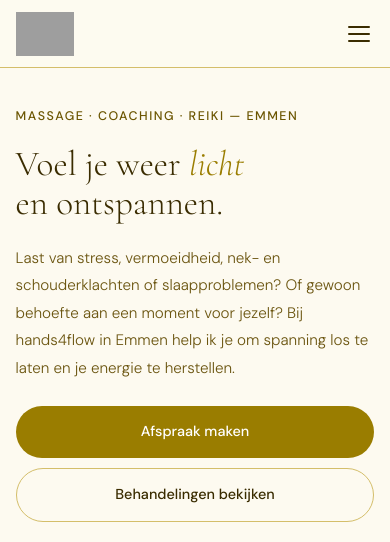
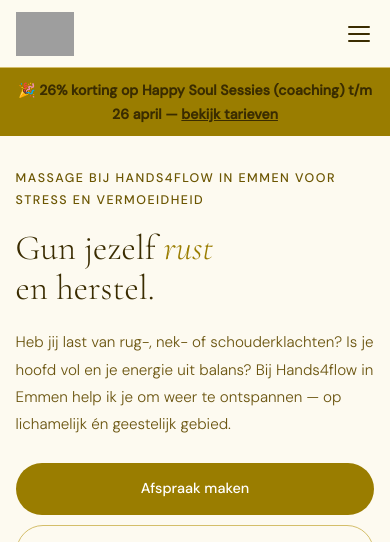
Before and after one commit to hands4flownl/hands4flownl-verbeterd, a Jekyll site: the page built from index.md, in a window 390 px wide and 1400 px high, cut to the strip 0-542 px from the top of the window. Built offline with Jekyll 4.4.1, drawn with Linux system fonts in a browser that asks for light colours; some of the changed text lies outside the part shown; grey boxes are pictures that could not be loaded.

Commit message:
Add files via upload

```diff
--- a/_config.yml
+++ b/_config.yml
@@ -1,14 +1,18 @@
 title:       "hands4flow"
 description: "Massage, Coaching & Reiki in Emmen"
-url:         "https://hands4flownl.github.io"
-baseurl:     "/hands4flownl-verbeterd"
+
+url:     "https://www.hands4flow.site"
+baseurl: ""
+
 author:
   name: "Elsemarie van der Ploeg"
+
 permalink: /:path/
 markdown:  kramdown
+
 exclude:
   - Gemfile
   - Gemfile.lock
   - node_modules
   - README.md
-  - main/
+  - main/        # oude map uitsluiten zodat Jekyll die negeert
--- a/_layouts/default.html
+++ b/_layouts/default.html
@@ -75,6 +75,14 @@
     <li><a href="{{ '/coaching/' | absolute_url }}"
       {% if page.url contains 'coaching' %}class="active"{% endif %}>Coaching</a></li>
 
+    <li class="has-sub">
+      <a href="{{ '/reiki4flow-cursussen/' | absolute_url }}"
+        {% if page.url contains 'reiki4flow' %}class="active"{% endif %}>Reiki4flow</a>
+      <ul class="sub-menu">
+        <li><a href="{{ '/reiki4flow-cursussen/agenda/' | absolute_url }}">Agenda &amp; data</a></li>
+      </ul>
+    </li>
+
     <li><a href="{{ '/tarieven/' | absolute_url }}"
       {% if page.url contains 'tarieven' %}class="active"{% endif %}>Tarieven</a></li>
     <li><a href="{{ '/over-mij/' | absolute_url }}"
@@ -125,6 +133,7 @@
       Lid van <a href="https://www.reikicirkel.nl" target="_blank" rel="noopener">Reiki Vereniging Cirkel</a>
       &nbsp;·&nbsp; KVK: 97209341
       &nbsp;·&nbsp; <a href="{{ '/privacyverklaring/' | absolute_url }}" style="color:rgba(255,255,255,.6);">Privacyverklaring</a>
+      &nbsp;·&nbsp; <a href="{{ '/algemene-voorwaarden/' | absolute_url }}" style="color:rgba(255,255,255,.6);">Algemene voorwaarden</a>
     </p>
     <div style="margin-top:1.2rem;display:flex;align-items:center;gap:.8rem;flex-wrap:wrap;justify-content:center;">
       <span style="font-size:.8rem;color:rgba(255,255,255,.5);margin-right:.3rem;">Deel deze pagina:</span>
--- a/assets/css/style.css
+++ b/assets/css/style.css
@@ -1171,3 +1171,19 @@
   from { opacity: 0; transform: translateY(-4px); }
   to   { opacity: 1; transform: translateY(0); }
 }
+
+/* ══════════════════════════════════════════════════
+   KORTINGSBAND bovenaan
+   ══════════════════════════════════════════════════ */
+body > div:first-child a {
+  color: var(--bruin) !important;
+}
+
+/* ══════════════════════════════════════════════════
+   PARTNERS GRID responsive
+   ══════════════════════════════════════════════════ */
+@media (max-width: 640px) {
+  .partners-grid {
+    grid-template-columns: 1fr !important;
+  }
+}
--- a/index.md
+++ b/index.md
@@ -5,16 +5,21 @@
 permalink: /
 ---
 
+<!-- ── KORTINGSBAND ── -->
+<div style="background:var(--oker);color:var(--bruin);text-align:center;padding:.6rem 1rem;font-size:.88rem;font-weight:600;">
+  🎉 26% korting op Happy Soul Sessies (coaching) t/m 26 april — <a href="{{ '/tarieven/' | absolute_url }}" style="color:var(--bruin);text-decoration:underline;">bekijk tarieven</a>
+</div>
+
 <!-- ── HERO ── -->
 <section class="hero">
   <div class="hero-text">
-    <span class="hero-eyebrow fade-up">Massage · Coaching · Reiki — Emmen</span>
+    <span class="hero-eyebrow fade-up">Massage bij hands4flow in Emmen voor stress en vermoeidheid</span>
     <h1 class="fade-up delay-1">
-      Voel je weer <em>licht</em><br>en ontspannen.
+      Gun jezelf <em>rust</em><br>en herstel.
     </h1>
     <p class="hero-desc fade-up delay-2">
-      Last van stress, vermoeidheid, nek- en schouderklachten of slaapproblemen? Of gewoon behoefte aan een moment voor jezelf?
-      Bij hands4flow in Emmen help ik je om spanning los te laten en je energie te herstellen.
+      Heb jij last van rug-, nek- of schouderklachten? Is je hoofd vol en je energie uit balans?
+      Bij Hands4flow in Emmen help ik je om weer te ontspannen — op lichamelijk én geestelijk gebied.
     </p>
     <div class="fade-up delay-3">
       <a href="{{ '/contact/' | absolute_url }}" class="btn-primary">Afspraak maken</a>
@@ -25,7 +30,7 @@
     {% if site.data.homepage.hero.afbeelding %}
     <img src="{{ site.data.homepage.hero.afbeelding }}" alt="Voetreflexmassage bij hands4flow" />
     {% else %}
-    <img src="https://primary.jwwb.nl/pexels/52/5240642.jpeg?enable-io=true&enable=upscale&crop=1.4286%3A1&width=900" alt="Voetreflexmassage bij hands4flow" />
+    <img src="https://primary.jwwb.nl/pexels/30/301599.jpeg?enable-io=true&enable=upscale&crop=1.2139%3A1&width=900" alt="Voetreflexmassage bij hands4flow" />
     {% endif %}
     <div class="hero-badge">
       <div class="hero-badge-icon">🌿</div>
@@ -42,7 +47,7 @@
   <div class="about">
     <div class="about-img-wrap">
       <img class="about-img"
-           src="{% if site.data['over-mij'].inhoud.foto %}{{ site.data['over-mij'].inhoud.foto }}{% else %}https://primary.jwwb.nl/public/z/f/p/temp-umaagwfutijsnqmyiokx/1000019670-high.jpg?enable-io=true&enable=upscale&width=700{% endif %}"
+           src="{% if site.data['over-mij'].inhoud.foto %}{{ site.data['over-mij'].inhoud.foto }}{% else %}https://primary.jwwb.nl/public/z/f/p/temp-umaagwfutijsnqmyiokx/img20260226130755-high.jpg?enable-io=true&enable=upscale&crop=0.5263%3A1%2Coffset-x15&width=700{% endif %}"
            alt="Elsemarie van der Ploeg – hands4flow Emmen" />
       <span class="about-tag">Reiki Master ✦ Coach</span>
     </div>
@@ -231,6 +236,35 @@
 </section>
 {% endif %}
 
+<!-- ── PARTNERS / INITIATIEVEN ── -->
+<section style="background:var(--creme);text-align:center;">
+  <div style="max-width:900px;margin:0 auto;">
+    <span class="section-label">Meer van Elsemarie</span>
+    <h2 class="section-title" style="font-size:1.6rem;">Andere initiatieven</h2>
+
+    <div style="display:grid;grid-template-columns:1fr 1fr;gap:3rem;margin-top:2rem;align-items:start;">
+      <div>
+        <a href="https://www.nederland-bewust.nl" target="_blank" rel="noopener">
+          <img src="https://primary.jwwb.nl/public/z/f/p/temp-umaagwfutijsnqmyiokx/nederland-bewust-logo-transparant-high.png?enable-io=true&enable=upscale&width=300"
+               alt="Nederland Bewust" style="max-height:80px;object-fit:contain;margin-bottom:1rem;" />
+        </a>
+        <p style="font-size:.9rem;color:var(--bruin-lt);line-height:1.7;">
+          Elsemarie is mede-initiatiefneemster van <a href="https://www.nederland-bewust.nl" target="_blank" rel="noopener" style="color:var(--oker);">nederland-bewust.nl</a> — de startpagina voor alternatieve zorg, holistische therapie en natuurlijke gezondheid.
+        </p>
+      </div>
+      <div>
+        <a href="https://www.jouwcoachlijn.com" target="_blank" rel="noopener">
+          <img src="https://primary.jwwb.nl/public/z/f/p/temp-umaagwfutijsnqmyiokx/logo_jcl_edited_v2_bg_transparent_-high.png?enable-io=true&enable=upscale&width=300"
+               alt="JouwCoachLijn" style="max-height:80px;object-fit:contain;margin-bottom:1rem;" />
+        </a>
+        <p style="font-size:.9rem;color:var(--bruin-lt);line-height:1.7;">
+          Op zoek naar een luisterend oor? Bel <strong>0900-1881</strong> (80 cpm) via <a href="https://www.jouwcoachlijn.com" target="_blank" rel="noopener" style="color:var(--oker);">JouwCoachLijn</a> — Elsemarie luistert zonder oordeel.
+        </p>
+      </div>
+    </div>
+  </div>
+</section>
+
 <!-- ── CONTACT ── -->
 <section class="contact" id="contact">
   <span class="section-label">Contact</span>
```
Also changed, not shown: algemene-voorwaarden.md (added, +113 -0 lines), reiki4flow-cursussen/agenda.md (added, +90 -0 lines), reiki4flow-cursussen/index.md (added, +155 -0 lines).
